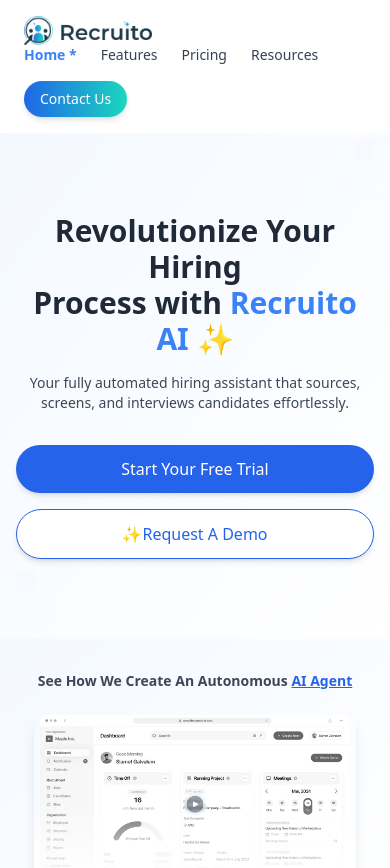
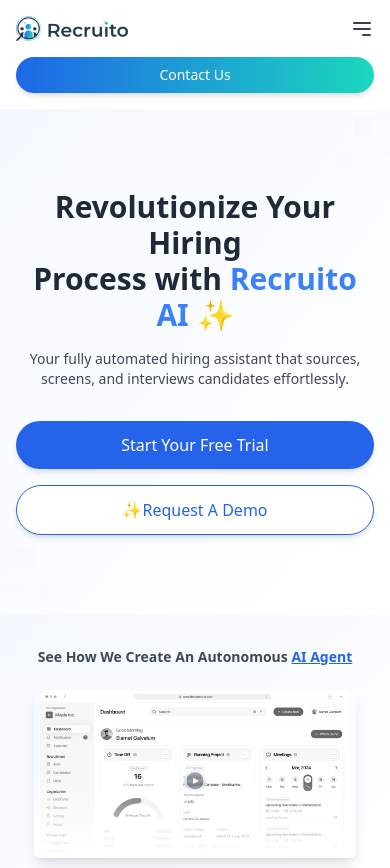
Before and after one commit to mohamedhamdy9966/taxi_jayd, a React (Vite) app: page / in a window 390 px wide. Shown: the top 868 px of the page. Built offline with nearby package versions, Linux system fonts and the light colour scheme.

Commit message:
third deploy

```diff
--- a/src/components/Home.jsx
+++ b/src/components/Home.jsx
@@ -12,7 +12,12 @@
 
 const Home = () => {
   const [active, setActive] = useState("home");
+  const [isMenuOpen, setIsMenuOpen] = useState(false); // State for mobile menu toggle
   const [activeIndex, setActiveIndex] = useState(null);
+
+  const toggleMenu = () => {
+    setIsMenuOpen(!isMenuOpen);
+  };
 
   const toggle = (index) => {
     setActiveIndex(activeIndex === index ? null : index);
@@ -70,33 +75,62 @@
     <div className="font-sans bg-gray-50 text-gray-900">
       {/* Header */}
       <header className="bg-white shadow">
-        <div className="container mx-auto px-6 py-4 flex justify-between items-center flex-wrap">
+        <div className="container mx-auto px-4 sm:px-6 py-4 flex flex-col sm:flex-row justify-between items-center">
+          {/* Logo and Hamburger Menu */}
+          <div className="w-full sm:w-auto flex justify-between items-center">
             {/* Logo Section */}
             <div className="flex items-center space-x-2">
               <img
                 src="/recruito_logo.png"
                 alt="Recruito Logo"
-              className="w-32 md:w-40"
+                className="w-28 sm:w-32 md:w-40"
               />
             </div>
 
+            {/* Hamburger Menu for Mobile */}
+            <button
+              className="sm:hidden text-gray-700 focus:outline-none"
+              onClick={toggleMenu}
+            >
+              <svg
+                className="w-6 h-6"
+                fill="none"
+                stroke="currentColor"
+                viewBox="0 0 24 24"
+                xmlns="http://www.w3.org/2000/svg"
+              >
+                <path
+                  strokeLinecap="round"
+                  strokeLinejoin="round"
+                  strokeWidth="2"
+                  d="M4 6h16M4 12h16m-7 6h7"
+                ></path>
+              </svg>
+            </button>
+          </div>
+
           {/* Navigation Links */}
-          <nav className="flex items-center space-x-6 text-center flex-wrap md:flex-nowrap">
+          <nav
+            className={`${
+              isMenuOpen ? "block" : "hidden"
+            } sm:flex sm:items-center sm:space-x-6 mt-4 sm:mt-0 w-full sm:w-auto`}
+          >
             {["home", "features", "pricing", "resources"].map((section) => (
               <a
                 key={section}
                 href={`#${section}`}
-                onClick={() => setActive(section)} // Set active on click
-                className={`text-sm ${
+                onClick={() => {
+                  setActive(section);
+                  setIsMenuOpen(false); // Close menu on link click
+                }}
+                className={`block sm:inline-block text-sm sm:text-base text-center py-2 sm:py-0 ${
                   active === section
-                    ? "text-blue-500 font-semibold" // Active styles
+                    ? "text-blue-500 font-semibold"
                     : "text-gray-700 hover:text-blue-500"
                 }`}
               >
                 {section.charAt(0).toUpperCase() + section.slice(1)}{" "}
-                {active === section && (
-                  <span className="text-blue-500">*</span> // Add star if active
-                )}
+                {active === section && <span className="text-blue-500">*</span>}
               </a>
             ))}
           </nav>
@@ -104,7 +138,7 @@
           {/* Contact Button */}
           <a
             href="#contact"
-            className="bg-gradient-to-r from-[#1F67E7] to-[#1AD7BE] text-white text-sm px-4 py-2 rounded-full shadow-md hover:opacity-90 mt-4 md:mt-0"
+            className="bg-gradient-to-r from-[#1F67E7] to-[#1AD7BE] text-white text-sm px-4 py-2 rounded-full shadow-md hover:opacity-90 mt-4 sm:mt-0 w-full sm:w-auto text-center"
           >
             Contact Us
           </a>
```
Lines whose indentation alone changed are shown as unchanged.
